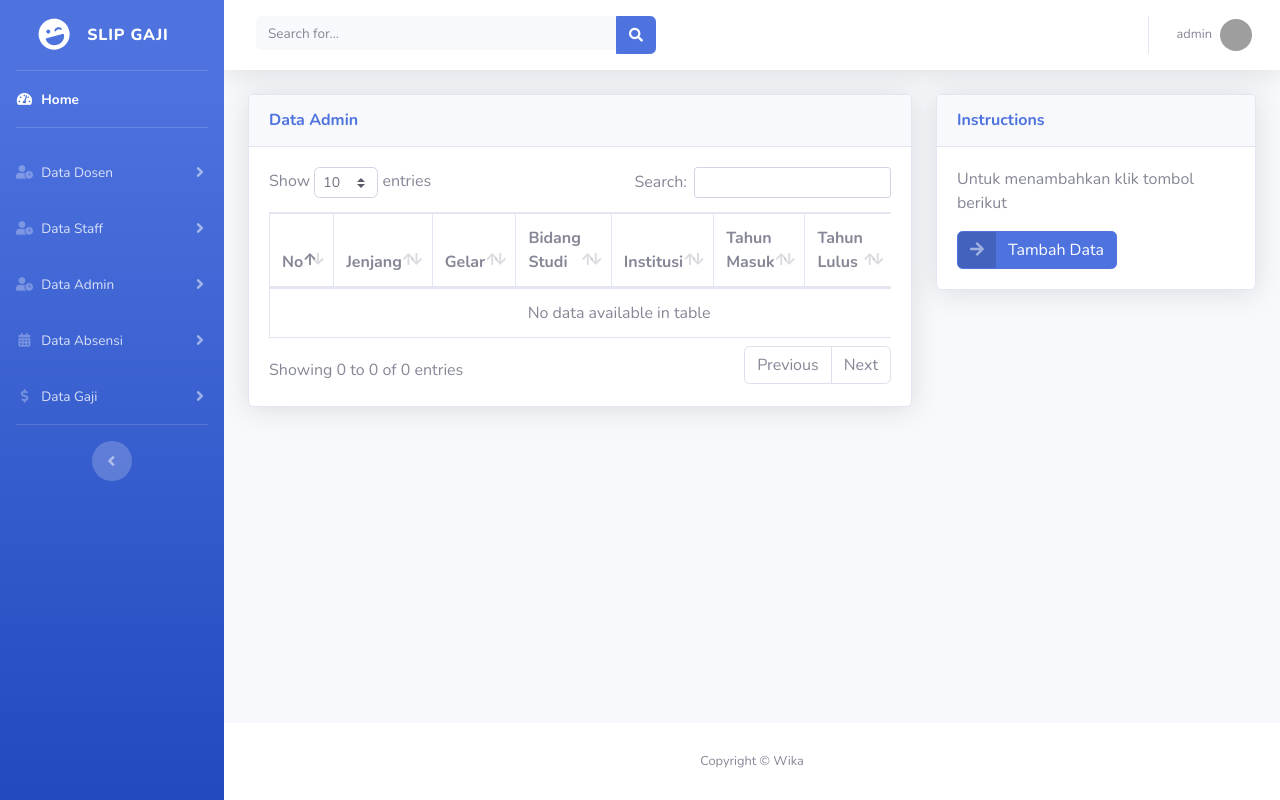
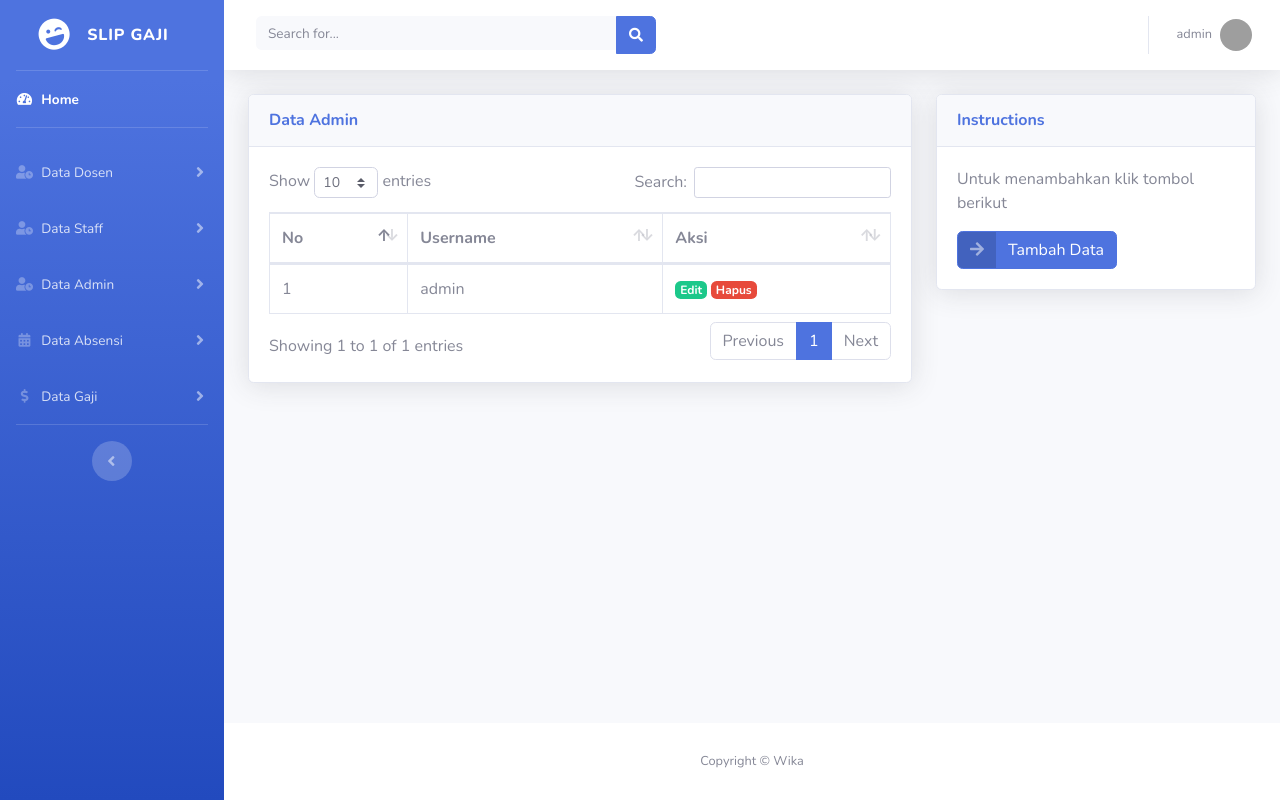
Before and after one commit to weblinggau/slipgaji, a CodeIgniter app: page /slipgaji/panel/admin in a window 1280 px wide. Run offline with CodeIgniter, Linux system fonts and the light colour scheme; a user stored in the database is signed in; data comes from the database, SQL or seed files in the repository; data that the repository does not hold is empty; grey boxes are pictures that could not be loaded.

Commit message:
menambahkan menu admin

```diff
--- a/application/controllers/Panel.php
+++ b/application/controllers/Panel.php
@@ -59,9 +59,10 @@ class Panel extends CI_Controller
         if ($this->session->userdata('login') != 'zpmlogin') {
             redirect('Auth');
         }else{
+            $data['admin'] = $this->Basemodel->getadmin()->result();
             $this->load->view('templates/panel_header');
             $this->load->view('templates/panel_menu');
-            $this->load->view('admin/index');
+            $this->load->view('admin/index',$data);
             $this->load->view('templates/panel_footer');
         }
     }
--- a/application/controllers/Staff.php
+++ b/application/controllers/Staff.php
@@ -20,7 +20,7 @@ class Staff extends CI_Controller
             $data['jenjang'] = $this->Basemodel->getjenjang()->result();
             $this->load->view('templates/panel_header');
             $this->load->view('templates/panel_menu');
-            $this->load->view('dosen/tambah',$data);
+            $this->load->view('staff/tambah',$data);
             $this->load->view('templates/panel_footer');
         }
 
--- a/application/models/Basemodel.php
+++ b/application/models/Basemodel.php
@@ -177,6 +177,58 @@ class Basemodel extends CI_Model {
         return;
     }
 
+    public function getadmin(){
+        $role = array('role_user' => 'admin', );
+        $data = $this->db->get_where('user',$role);
+        return $data;
+    }
+
+    public function addAdmin($data){
+        $user = array(
+                'id_user' => '0',
+                'username' => $data['username'],
+                'password' => $data['password'],
+                'role_user' => 'admin',
+            );
+        $this->db->insert('user', $user);
+        return 'sukses';
+    }
+
+    public function adminPraedit($id){
+        $this->db->where('id_data', $id);
+        $this->db->where('role_user', 'admin');
+        $data = $this->db->get('user');
+        return $data;
+    }
+
+    public function updateAdmin($data,$id){
+        if ($data['type'] == 'pass') {
+            $admin = array(
+                'username' => $data['username'],
+                'password' => $data['password'],
+                'role_user' => 'admin',
+            );
+        }elseif ($data['type'] == 'nopass') {
+            $admin = array(
+                'username' => $data['username'],
+                'role_user' => 'admin',
+            );
+        }
+
+        $id_admin = array('id_data' => $id,);
+        $this->db->where($id_admin);
+        $this->db->where('role_user','admin');
+        $this->db->update('user',$admin);
+        return;
+    }
+
+    public function hapusAdmin($id){
+        $this->db->where('id_data',$id);
+        $this->db->where('role_user','admin');
+        $this->db->delete('user');
+        return;
+    }
+
 
     public function getjabatan(){
     	$data = $this->db->get('jabatan');
--- a/application/views/admin/index.php
+++ b/application/views/admin/index.php
@@ -17,38 +17,28 @@
                       <thead>
                         <tr>
                           <th>No</th>
-                          <th>Jenjang</th>
-                          <th>Gelar</th>
-                          <th>Bidang Studi</th>
-                          <th>Institusi</th>
-                          <th>Tahun Masuk</th>
-                          <th>Tahun Lulus</th>
+                          <th>Username</th>
                           <th>Aksi</th>
                         </tr>
                       </thead>
                       <tbody>
-                        <!-- <?php
+                        <?php
                         $no = 1;
-                        foreach ($pendik as $pn) {
+                        foreach ($admin as $ad) {
                          ?>
                         <tr>
                           <td><?= $no++; ?></td>
-                          <td><?= $pn->jenjang; ?></td>
-                          <td><?= $pn->gelar; ?></td>
-                          <td><?= $pn->bidang_studi; ?></td>
-                          <td><?= $pn->institusi; ?></td>
-                          <td><?= $pn->tahun_masuk; ?></td>
-                          <td><?= $pn->tahun_lulus; ?></td>
+                          <td><?= $ad->username; ?></td>
                           <td>
-                              <a href="" data-toggle="modal" data-target="#editpendik" data-id="<?= $pn->id_pendidikan; ?>">
+                              <a href="" data-toggle="modal" data-target="#editadmin" data-id="<?= $ad->id_data; ?>">
                               <span class="badge badge-success">Edit</span>
                               </a>
-                              <a href="<?= base_url("pendidikan/hapus/").$pn->id_pendidikan;?>">
+                              <a href="<?= base_url("admin/hapus/").$ad->id_data;?>">
                               <span class="badge badge-danger">Hapus</span>
                               </a>
                           </td>
                         </tr>
-                        <?php } ?> -->
+                        <?php } ?>
                       </tbody>
                     </table>
                   </div>
@@ -67,7 +57,7 @@
                   </div>
                   <div class="card-body">
                     <p>Untuk menambahkan klik tombol berikut</p>
-                    <a href="#" class="btn btn-primary btn-icon-split" data-toggle="modal" data-target="#pendik">
+                    <a href="#" class="btn btn-primary btn-icon-split" data-toggle="modal" data-target="#admin">
                       <span class="icon text-white-50">
                           <i class="fas fa-arrow-right"></i>
                       </span>
@@ -82,40 +72,24 @@
         <!-- /.container-fluid -->
       </div>
       <!-- End of Main Content -->
-      <div class="modal fade" id="pendik" tabindex="-1" role="dialog" aria-labelledby="exampleModalLabel" aria-hidden="true">
+      <div class="modal fade" id="admin" tabindex="-1" role="dialog" aria-labelledby="exampleModalLabel" aria-hidden="true">
         <div class="modal-dialog" role="document">
           <div class="modal-content">
             <div class="modal-header">
-              <h5 class="modal-title" id="exampleModalLabel">Tambah Data Pendidikan</h5>
+              <h5 class="modal-title" id="exampleModalLabel">Tambah Data Admin</h5>
               <button class="close" type="button" data-dismiss="modal" aria-label="Close">
                 <span aria-hidden="true">×</span>
               </button>
             </div>
             <div class="modal-body">
-              <form class="user" method="post" action="<?= base_url("pendidikan/add");?>">
+              <form class="user" method="post" action="<?= base_url("admin/add");?>">
                 <div class="form-group">
-                  <label>Jenjang</label>
-                  <input type="text" class="form-control"  name="jenjang">
+                  <label>Username</label>
+                  <input type="text" class="form-control"  name="username" required>
                 </div>
                 <div class="form-group">
-                  <label>Gelar</label>
-                  <input type="text" class="form-control"  name="gelar">
-                </div>
-                <div class="form-group">
-                  <label>Bidang Studi</label>
-                  <input type="text" class="form-control"  name="studi">
-                </div>
-                 <div class="form-group">
-                  <label>Institusi</label>
-                  <input type="text" class="form-control"  name="stut">
-                </div>
-                 <div class="form-group">
-                  <label>Tahun Masuk</label>
-                  <input type="text" class="form-control"  name="masuk">
-                </div>
-                 <div class="form-group">
-                  <label>Tahun Lulus</label>
-                  <input type="text" class="form-control"  name="lulus">
+                  <label>Password</label>
+                  <input type="password" class="form-control"  name="password" required>
                 </div>
             </div>
             <div class="modal-footer">
@@ -126,22 +100,22 @@
           </div>
         </div>
       </div>
-      <div class="modal fade" id="editpendik" tabindex="-1" role="dialog" aria-labelledby="exampleModalLabel" aria-hidden="true">
+      <div class="modal fade" id="editadmin" tabindex="-1" role="dialog" aria-labelledby="exampleModalLabel" aria-hidden="true">
         <div class="modal-dialog" role="document">
           <div class="modal-content">
             <div class="modal-header">
-              <h5 class="modal-title" id="exampleModalLabel">Edit Data Pendidikan</h5>
+              <h5 class="modal-title" id="exampleModalLabel">Edit Data Admin</h5>
               <button class="close" type="button" data-dismiss="modal" aria-label="Close">
                 <span aria-hidden="true">×</span>
               </button>
             </div>
             <div class="modal-body">
-            <form class="prodi" method="post" action="<?= base_url("pendidikan/update")?>">
+            <form class="prodi" method="post" action="<?= base_url("admin/update")?>">
               <div class="modal-data"></div>
             </div>
             <div class="modal-footer">
               <button class="btn btn-secondary" type="button" data-dismiss="modal">Cancel</button>
-              <button type="submit" class="btn btn-primary btn-user">Edit Data Pendidikan</button>
+              <button type="submit" class="btn btn-primary btn-user">Edit Data</button>
             </div>
             </form>
           </div>
@@ -149,14 +123,14 @@
       </div>
   <script type="text/javascript">
     $(document).ready(function(){
-        $('#editpendik').on('show.bs.modal', function (e) {
+        $('#editadmin').on('show.bs.modal', function (e) {
             var userDat = $(e.relatedTarget).data('id');
             /* fungsi AJAX untuk melakukan fetch data */
             $.ajax({
                 type : 'post',
-                url : '<?= base_url("pendidikan/praedit") ?>',
+                url : '<?= base_url("admin/praedit") ?>',
                 /* detail per identifier ditampung pada berkas detail.php yang berada di folder application/view */
-                data :  'pendik='+ userDat,
+                data :  'iddata='+ userDat,
                 /* memanggil fungsi getDetail dan mengirimkannya */
                 success : function(data){
                 $('.modal-data').html(data);
--- a/application/views/templates/panel_menu.php
+++ b/application/views/templates/panel_menu.php
@@ -75,7 +75,6 @@
         <div id="collapseFour" class="collapse" aria-labelledby="headingTwo" data-parent="#accordionSidebar">
           <div class="bg-white py-2 collapse-inner rounded">
             <a class="collapse-item" href="<?= base_url('panel/admin'); ?>">Lihat data</a>
-            <a class="collapse-item" href="<?= base_url('admin/tambah'); ?>">Tambah Data</a>
           </div>
         </div>
       </li>
```
Also changed, not shown: application/controllers/Admin.php (+80 -6 lines), application/views/staff/tambah.php (added, +151 -0 lines), README.md.
